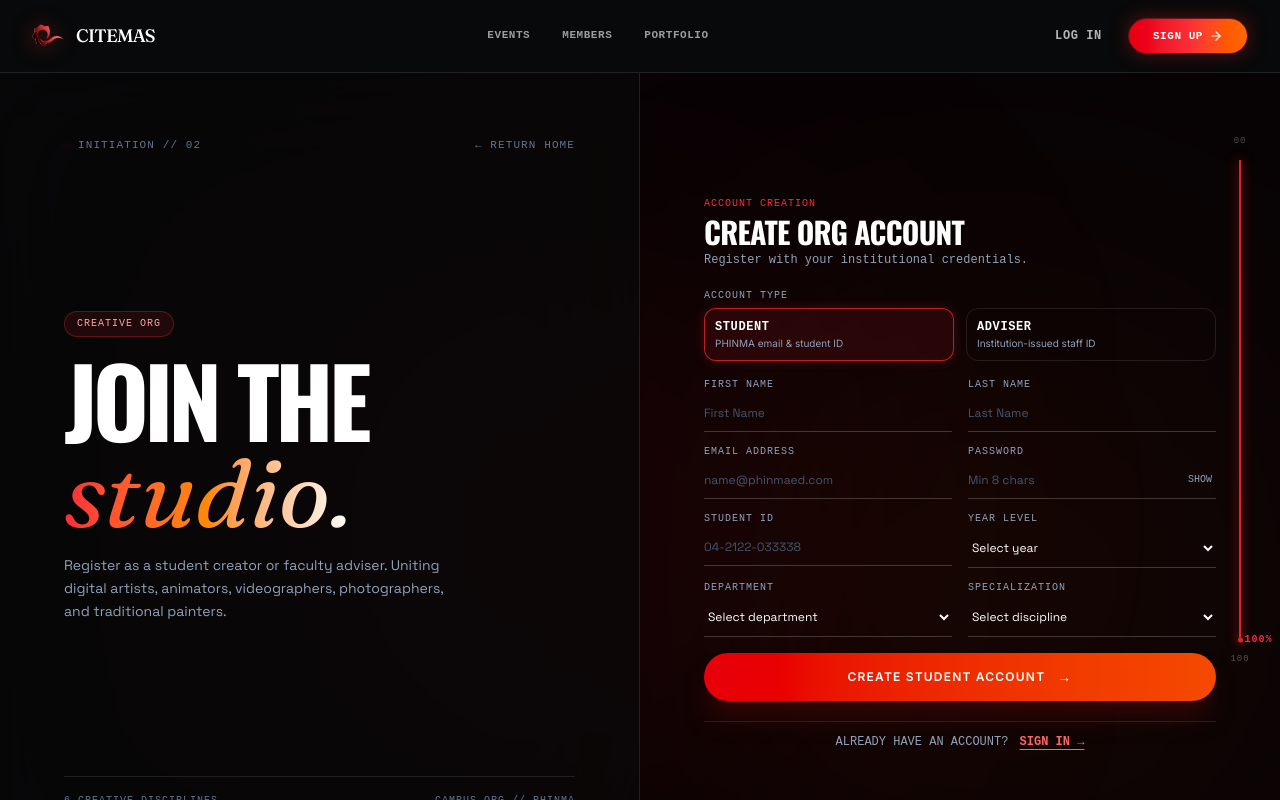
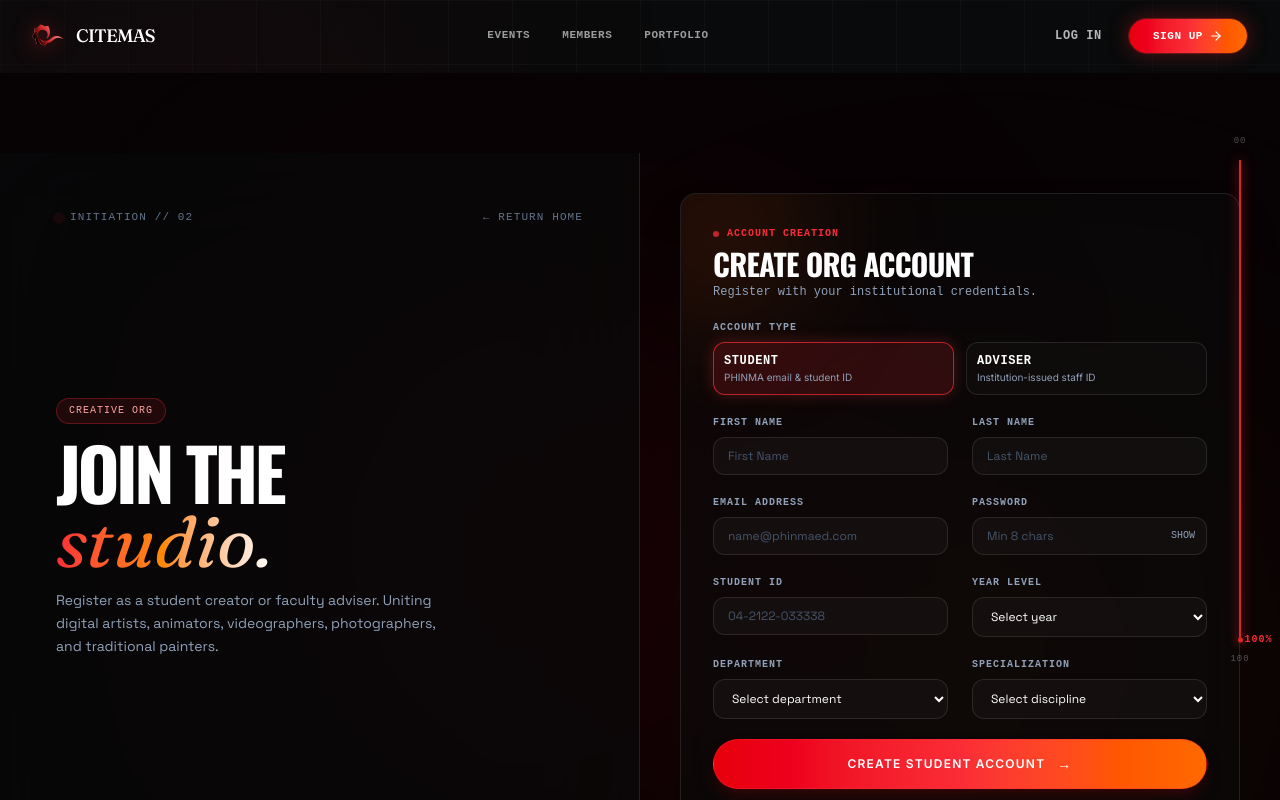
Before and after one commit to dropoflife13/citemas-portal, a Next.js app: page /register in a window 1280 px wide. Shown: the top 800 px of the page. Built offline with nearby package versions, Linux system fonts and the light colour scheme; a web font is replaced by a local one.

Commit message:
feat(uiux): fixed navbar with scroll blur, update hero headline and button placement, and creative glassmorphism register overhaul

```diff
--- a/app/layout.tsx
+++ b/app/layout.tsx
@@ -45,7 +45,7 @@ export default function RootLayout({
             <ScrollSpine />
 
             {/* Main Content */}
-            <main className="relative z-10 flex-1 flex flex-col pb-24">{children}</main>
+            <main className="relative z-10 flex-1 flex flex-col">{children}</main>
 
             <ConditionalFooter />
           </ToastProvider>
--- a/app/page.tsx
+++ b/app/page.tsx
@@ -290,7 +290,7 @@ export default function Home() {
           id="hero"
           onMouseMove={handleHeroMouseMove}
           onMouseLeave={handleHeroMouseLeave}
-          className="sticky top-0 min-h-screen h-screen w-full flex flex-col justify-between px-6 sm:px-12 md:px-16 lg:px-24 pt-6 sm:pt-8 pb-20 sm:pb-24 overflow-hidden relative"
+          className="sticky top-0 min-h-screen h-screen w-full flex flex-col justify-between px-6 sm:px-12 md:px-16 lg:px-24 pt-28 pb-20 sm:pb-24 overflow-hidden relative"
           style={{
             transform: `scale(${1 - cardProgress[0] * 0.08})`,
             filter: `brightness(${1 - cardProgress[0] * 0.45})`,
@@ -435,7 +435,7 @@ export default function Home() {
           </div>
 
           {/* Hero Typography & CTAs (z-20) */}
-          <div className="relative z-20 my-auto w-full max-w-2xl lg:max-w-3xl space-y-5 sm:space-y-6 pointer-events-auto pb-14 sm:pb-16">
+          <div className="relative z-20 my-auto w-full max-w-2xl lg:max-w-3xl space-y-5 sm:space-y-6 pointer-events-auto pb-20">
             <div className="inline-flex items-center gap-2.5 px-3.5 py-1.5 rounded-full bg-white/[0.04] border border-white/10 backdrop-blur-md">
               <span className="h-2 w-2 rounded-full bg-red-500 animate-ping" />
               <span className="text-[11px] font-mono tracking-widest text-slate-300 uppercase">
@@ -447,11 +447,11 @@ export default function Home() {
               <h1 className="font-display text-5xl sm:text-7xl md:text-8xl lg:text-[7.5rem] font-black uppercase tracking-tighter leading-[0.88] text-white drop-shadow-2xl">
                 CITEMAS
                 <br />
-                THE CONTROL THAT MERE{' '}
-                <span className="font-serif italic font-normal text-transparent bg-clip-text bg-gradient-to-r from-cyan-400 via-purple-400 to-pink-500 lowercase tracking-normal">
-                  words
-                </span>{' '}
-                CANNOT BUY.
+                PUSHING BOUNDARIES OF{' '}
+                <span className="font-serif italic font-normal text-transparent bg-clip-text bg-gradient-to-r from-red-500 via-orange-400 to-white lowercase tracking-normal">
+                  creative media
+                </span>
+                .
               </h1>
               <p className="font-sans text-base sm:text-lg md:text-xl text-slate-300 max-w-xl leading-relaxed font-light">
                 Where vision meets execution. The premier creative and multimedia organization uniting digital visionaries, 3D sculptors, and traditional artisans.
@@ -459,7 +459,7 @@ export default function Home() {
             </div>
 
             {/* Action Buttons: Primary Pill CTA */}
-            <div className="flex flex-wrap items-center gap-4 pt-1">
+            <div className="flex flex-row flex-wrap items-center gap-4 mt-8">
               <Link
                 href="/dashboard"
                 className="inline-flex items-center gap-2 bg-red-600 hover:bg-red-700 text-white px-8 py-4 rounded-full font-bold uppercase tracking-widest transition-colors cursor-pointer shadow-xl shadow-red-600/30"
--- a/app/register/page.js
+++ b/app/register/page.js
@@ -102,13 +102,13 @@ export default function RegisterPage() {
   }
 
   return (
-    <div className="min-h-screen w-full bg-[#070305] text-slate-100 selection:bg-red-500 selection:text-white grid grid-cols-1 md:grid-cols-2 relative overflow-hidden">
-      {/* Ambient Red Glows */}
+    <div className="min-h-[calc(100vh-80px)] w-full bg-[#070305] text-slate-100 selection:bg-red-500 selection:text-white grid grid-cols-1 lg:grid-cols-2 relative overflow-hidden pt-20 pb-10">
+      {/* Ambient Red/Orange Glows */}
       <div className="absolute top-1/4 left-1/4 w-[500px] h-[500px] bg-red-600/10 rounded-full blur-[160px] pointer-events-none" />
       <div className="absolute bottom-10 right-10 w-[500px] h-[500px] bg-orange-600/10 rounded-full blur-[160px] pointer-events-none" />
 
-      {/* Left Side (Branding): Landscape 50% */}
-      <div className="relative p-8 sm:p-12 lg:p-16 flex flex-col justify-between border-b md:border-b-0 md:border-r border-white/10 bg-[#090a0b]/60 backdrop-blur-3xl z-10">
+      {/* Left Side (Branding): Landscape Column */}
+      <div className="relative p-6 sm:p-10 lg:p-14 flex flex-col justify-between border-b lg:border-b-0 lg:border-r border-white/10 bg-[#090a0b]/60 backdrop-blur-3xl z-10">
         {/* Technical Top Bar */}
         <div className="flex items-center justify-between text-[11px] font-mono tracking-widest uppercase text-slate-500">
           <span className="flex items-center gap-2">
@@ -121,12 +121,12 @@ export default function RegisterPage() {
         </div>
 
         {/* Massive Editorial Headline */}
-        <div className="my-auto py-6 space-y-5">
+        <div className="my-auto py-6 space-y-4">
           <div className="inline-flex items-center gap-2 px-3 py-1 rounded-full border border-red-500/30 bg-red-500/10 text-red-300 text-[10px] font-mono tracking-widest uppercase">
             CREATIVE ORG
           </div>
 
-          <h1 className="font-display text-5xl sm:text-6xl lg:text-7xl xl:text-8xl font-black uppercase tracking-tighter leading-[0.88] text-white">
+          <h1 className="font-display text-4xl sm:text-6xl lg:text-7xl font-black uppercase tracking-tighter leading-[0.88] text-white">
             JOIN THE <br />
             <span className="font-serif italic font-normal text-transparent bg-clip-text bg-gradient-to-r from-red-500 via-orange-400 to-white lowercase tracking-normal">
               studio.
@@ -145,12 +145,19 @@ export default function RegisterPage() {
         </div>
       </div>
 
-      {/* Right Side (Form): 2-Column Grid to fit comfortably on 1080p */}
-      <div className="relative flex items-center justify-center p-6 sm:p-10 lg:p-14 z-10">
-        <div className="w-full max-w-lg space-y-5 my-auto">
-          <div>
-            <div className="text-[10px] font-mono uppercase tracking-widest text-red-500">ACCOUNT CREATION</div>
-            <h2 className="font-display text-2xl sm:text-3xl font-black uppercase tracking-tight text-white mt-0.5">
+      {/* Right Side (Form): Creative Glassmorphic Card */}
+      <div className="relative flex items-center justify-center p-4 sm:p-8 lg:p-10 z-10 w-full">
+        <div className="w-full max-w-xl bg-[#0a0a0a]/60 border border-white/10 backdrop-blur-xl rounded-2xl p-6 sm:p-8 relative shadow-2xl overflow-hidden my-auto">
+          {/* Subtle Red/Orange Glow behind Header */}
+          <div className="absolute -top-12 -left-12 w-48 h-48 bg-gradient-to-br from-red-600/25 via-orange-500/15 to-transparent rounded-full blur-3xl pointer-events-none" />
+
+          {/* Form Header (Moved Up) */}
+          <div className="relative z-10 mb-5">
+            <div className="text-[10px] font-mono uppercase tracking-widest text-red-500 font-bold flex items-center gap-2">
+              <span className="h-1.5 w-1.5 rounded-full bg-red-500 animate-pulse" />
+              ACCOUNT CREATION
+            </div>
+            <h2 className="font-display text-2xl sm:text-3xl font-black uppercase tracking-tight text-white mt-1">
               Create Org Account
             </h2>
             <p className="text-xs text-slate-400 mt-0.5 font-mono">
@@ -158,18 +165,18 @@ export default function RegisterPage() {
             </p>
           </div>
 
-          <form onSubmit={handleSubmit} className="space-y-4">
-            {/* Account Type Selector: Compact Radio Toggle */}
-            <fieldset className="space-y-1">
-              <legend className="text-[10px] font-mono uppercase tracking-widest text-slate-400">Account Type</legend>
+          <form onSubmit={handleSubmit} className="space-y-5 relative z-10">
+            {/* Account Type Selector: Radio Toggle */}
+            <fieldset className="space-y-1.5">
+              <legend className="text-[10px] font-mono uppercase tracking-widest text-slate-400 font-semibold">Account Type</legend>
               <div className="grid grid-cols-2 gap-3">
                 {ACCOUNT_TYPES.map((type) => (
                   <label
                     key={type.value}
                     className={`cursor-pointer rounded-xl border p-2.5 transition-all ${
                       form.accountType === type.value
-                        ? 'border-red-500/70 bg-red-500/10 shadow-[0_0_12px_rgba(239,68,68,0.2)]'
-                        : 'border-white/10 bg-transparent hover:border-white/20'
+                        ? 'border-red-500/70 bg-red-500/15 shadow-[0_0_15px_rgba(239,68,68,0.25)]'
+                        : 'border-white/10 bg-white/[0.02] hover:border-white/20 hover:bg-white/[0.04]'
                     }`}
                   >
                     <input className="sr-only" type="radio" name="accountType" value={type.value} checked={form.accountType === type.value} onChange={handleChange} />
@@ -181,13 +188,13 @@ export default function RegisterPage() {
             </fieldset>
 
             {!isStudent && (
-              <div className="rounded-lg border border-amber-400/25 bg-amber-400/5 px-3 py-2 text-[11px] font-mono leading-relaxed text-amber-200">
+              <div className="rounded-xl border border-amber-400/30 bg-amber-400/10 px-3.5 py-2 text-[11px] font-mono leading-relaxed text-amber-200">
                 Notice: Adviser registrations are verified by administrators before elevated permissions are granted.
               </div>
             )}
 
-            {/* 2-Column Input Grid for compact 1080p fit */}
-            <div className="grid grid-cols-1 sm:grid-cols-2 gap-x-4 gap-y-3">
+            {/* Row 1: First / Last Name */}
+            <div className="grid grid-cols-1 sm:grid-cols-2 gap-4 sm:gap-6">
               <Field label="First Name">
                 <input name="firstName" placeholder="First Name" value={form.firstName} onChange={handleChange} required className={inputClass} />
               </Field>
@@ -195,68 +202,76 @@ export default function RegisterPage() {
               <Field label="Last Name">
                 <input name="lastName" placeholder="Last Name" value={form.lastName} onChange={handleChange} required className={inputClass} />
               </Field>
+            </div>
 
+            {/* Row 2: Email & Password */}
+            <div className="grid grid-cols-1 sm:grid-cols-2 gap-4 sm:gap-6">
               <Field label="Email Address">
                 <input name="email" type="email" placeholder={isStudent ? 'name@phinmaed.com' : 'name@school.edu'} value={form.email} onChange={handleChange} required className={inputClass} />
               </Field>
 
               <Field label="Password">
                 <div className="relative">
-                  <input name="password" type={showPassword ? 'text' : 'password'} placeholder="Min 8 chars" value={form.password} onChange={handleChange} minLength={8} required className={`${inputClass} pr-12`} />
-                  <button type="button" onClick={() => setShowPassword((current) => !current)} className="absolute right-0 top-1/2 -translate-y-1/2 p-1 text-[10px] font-mono text-slate-400 hover:text-white" aria-label={showPassword ? 'Hide password' : 'Show password'}>
+                  <input name="password" type={showPassword ? 'text' : 'password'} placeholder="Min 8 chars" value={form.password} onChange={handleChange} minLength={8} required className={`${inputClass} pr-14`} />
+                  <button type="button" onClick={() => setShowPassword((current) => !current)} className="absolute right-3 top-1/2 -translate-y-1/2 text-[10px] font-mono text-slate-400 hover:text-white transition-colors cursor-pointer" aria-label={showPassword ? 'Hide password' : 'Show password'}>
                     {showPassword ? 'HIDE' : 'SHOW'}
                   </button>
                 </div>
               </Field>
+            </div>
 
+            {/* Row 3: Institutional Details & Dropdowns */}
             {isStudent ? (
               <>
+                <div className="grid grid-cols-1 sm:grid-cols-2 gap-4 sm:gap-6">
                   <Field label="Student ID">
                     <input name="studentId" placeholder="04-2122-033338" value={form.studentId} onChange={handleChange} pattern="04-[0-9]{4}-[0-9]{6}" title="Use the format 04-2122-033338" required className={inputClass} />
                   </Field>
 
                   <Field label="Year Level">
                     <select name="yearLevel" value={form.yearLevel} onChange={handleChange} required className={selectClass}>
-                      <option value="" disabled className="bg-[#090a0b]">Select year</option>
-                      {YEAR_LEVELS.map((year) => <option key={year} value={year} className="bg-[#090a0b]">{year} Year</option>)}
+                      <option value="" disabled className="bg-[#0a0a0a]">Select year</option>
+                      {YEAR_LEVELS.map((year) => <option key={year} value={year} className="bg-[#0a0a0a]">{year} Year</option>)}
                     </select>
                   </Field>
+                </div>
 
+                <div className="grid grid-cols-1 sm:grid-cols-2 gap-4 sm:gap-6">
                   <Field label="Department">
                     <select name="department" value={form.department} onChange={handleChange} required className={selectClass}>
-                      <option value="" disabled className="bg-[#090a0b]">Select department</option>
-                      {DEPARTMENTS.map((dept) => <option key={dept} value={dept} className="bg-[#090a0b]">{dept}</option>)}
+                      <option value="" disabled className="bg-[#0a0a0a]">Select department</option>
+                      {DEPARTMENTS.map((dept) => <option key={dept} value={dept} className="bg-[#0a0a0a]">{dept}</option>)}
                     </select>
                   </Field>
 
                   <Field label="Specialization">
                     <select name="specialization" value={form.specialization} onChange={handleChange} required className={selectClass}>
-                      <option value="" disabled className="bg-[#090a0b]">Select discipline</option>
-                      {SPECIALIZATIONS.map((spec) => <option key={spec.value} value={spec.value} className="bg-[#090a0b]">{spec.label}</option>)}
+                      <option value="" disabled className="bg-[#0a0a0a]">Select discipline</option>
+                      {SPECIALIZATIONS.map((spec) => <option key={spec.value} value={spec.value} className="bg-[#0a0a0a]">{spec.label}</option>)}
                     </select>
                   </Field>
+                </div>
               </>
             ) : (
-                <>
+              <div className="grid grid-cols-1 sm:grid-cols-2 gap-4 sm:gap-6">
                 <Field label="Adviser ID">
                   <input name="staffId" placeholder="Staff ID" value={form.staffId} onChange={handleChange} required className={inputClass} />
                 </Field>
 
                 <Field label="Department">
                   <select name="department" value={form.department} onChange={handleChange} required className={selectClass}>
-                      <option value="" disabled className="bg-[#090a0b]">Select department</option>
-                      {DEPARTMENTS.map((dept) => <option key={dept} value={dept} className="bg-[#090a0b]">{dept}</option>)}
+                    <option value="" disabled className="bg-[#0a0a0a]">Select department</option>
+                    {DEPARTMENTS.map((dept) => <option key={dept} value={dept} className="bg-[#0a0a0a]">{dept}</option>)}
                   </select>
                 </Field>
-                </>
+              </div>
             )}
-            </div>
 
-            {/* Submit Pill Button */}
+            {/* Submit Pill Button with brand gradient integrated into the card */}
             <button
               type="submit"
               disabled={loading}
-              className="w-full rounded-full bg-gradient-to-r from-red-600 to-orange-600 py-3.5 px-8 text-xs font-black uppercase tracking-widest text-white shadow-xl shadow-red-950/60 hover:brightness-110 active:scale-[0.98] transition-all flex items-center justify-center gap-3 cursor-pointer disabled:opacity-60 mt-2"
+              className="w-full rounded-full bg-gradient-to-r from-red-600 via-red-500 to-orange-500 py-3.5 px-8 text-xs font-black uppercase tracking-widest text-white shadow-lg shadow-red-950/60 hover:shadow-red-600/30 hover:brightness-110 active:scale-[0.98] transition-all flex items-center justify-center gap-3 cursor-pointer disabled:opacity-60 mt-3 border border-red-500/40"
             >
               {loading ? (
                 <span>Creating Account...</span>
@@ -269,7 +284,7 @@ export default function RegisterPage() {
             </button>
           </form>
 
-          <div className="pt-3 border-t border-white/10 text-center text-xs font-mono text-slate-400">
+          <div className="mt-5 pt-4 border-t border-white/10 text-center text-xs font-mono text-slate-400">
             ALREADY HAVE AN ACCOUNT?{' '}
             <Link href="/login" className="font-bold text-red-400 hover:text-red-300 underline underline-offset-4 ml-1">
               SIGN IN →
@@ -281,13 +296,13 @@ export default function RegisterPage() {
   );
 }
 
-const inputClass = 'w-full bg-transparent border-b border-white/20 py-2.5 text-xs text-white placeholder:text-slate-600 outline-none rounded-none transition-colors focus:border-red-500 font-sans';
-const selectClass = 'w-full cursor-pointer bg-transparent border-b border-white/20 py-2.5 text-xs text-white outline-none rounded-none transition-colors focus:border-red-500 font-sans';
+const inputClass = 'w-full bg-white/[0.03] border border-white/10 focus:border-red-500/80 rounded-xl px-3.5 py-2.5 text-xs text-white placeholder:text-slate-600 outline-none transition-all font-sans focus:bg-white/[0.06] focus:ring-1 focus:ring-red-500/50';
+const selectClass = 'w-full cursor-pointer bg-white/[0.03] border border-white/10 focus:border-red-500/80 rounded-xl px-3.5 py-2.5 text-xs text-white outline-none transition-all font-sans focus:bg-white/[0.06] focus:ring-1 focus:ring-red-500/50';
 
 function Field({ label, children }) {
   return (
-    <div className="space-y-0.5">
-      <label className="block text-[10px] font-mono uppercase tracking-widest text-slate-400">{label}</label>
+    <div className="space-y-1.5">
+      <label className="block text-[10px] font-mono uppercase tracking-widest text-slate-400 font-semibold">{label}</label>
       {children}
     </div>
   );
--- a/components/Navbar.jsx
+++ b/components/Navbar.jsx
@@ -24,8 +24,20 @@ export default function Navbar() {
 
   const [isDrawerOpen, setIsDrawerOpen] = useState(false);
   const [container, setContainer] = useState(null);
+  const [isScrolled, setIsScrolled] = useState(false);
 
   useBodyScrollLock(isDrawerOpen);
+
+  // Glassmorphism scroll listener: blur after 50px
+  useEffect(() => {
+    const handleScroll = () => {
+      setIsScrolled(window.scrollY > 50);
+    };
+
+    handleScroll();
+    window.addEventListener('scroll', handleScroll, { passive: true });
+    return () => window.removeEventListener('scroll', handleScroll);
+  }, []);
 
   // Setup SSR-safe portal container
   useEffect(() => {
@@ -79,7 +91,11 @@ export default function Navbar() {
   return (
     <nav
       id="site-nav"
-      className="relative w-full z-30 border-b border-white/10 bg-[#090a0b]/95 backdrop-blur-md px-6 py-3.5 sm:px-8 text-[12px] font-semibold uppercase tracking-widest"
+      className={`fixed top-0 left-0 right-0 w-full z-50 transition-colors duration-300 px-6 py-3.5 sm:px-8 text-[12px] font-semibold uppercase tracking-widest ${
+        isScrolled
+          ? 'bg-black/50 backdrop-blur-md border-b border-white/10'
+          : 'bg-transparent border-b border-transparent'
+      }`}
     >
       <div className="mx-auto flex h-11 max-w-7xl items-center justify-between gap-4">
         {/* Left — Brand Logo */}
```
Lines whose indentation alone changed are shown as unchanged.
